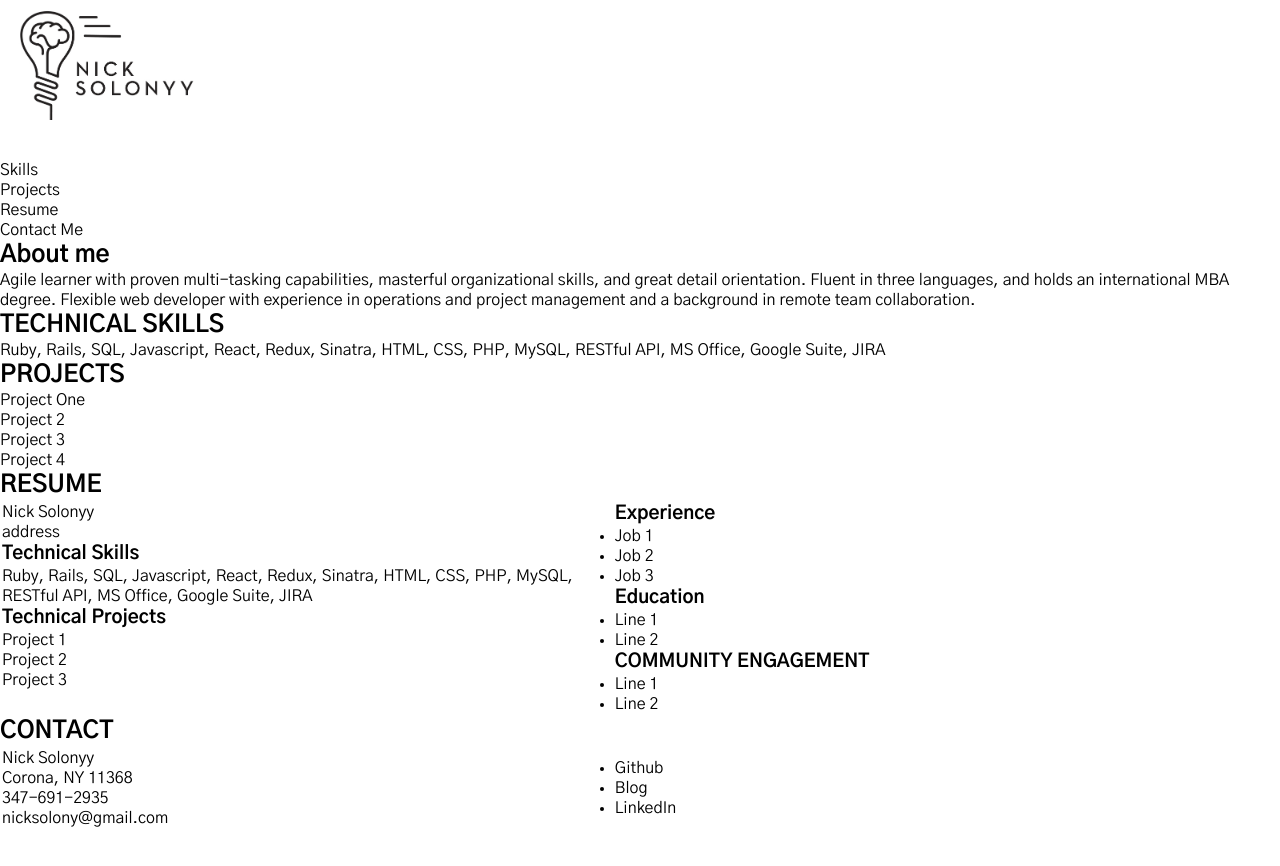
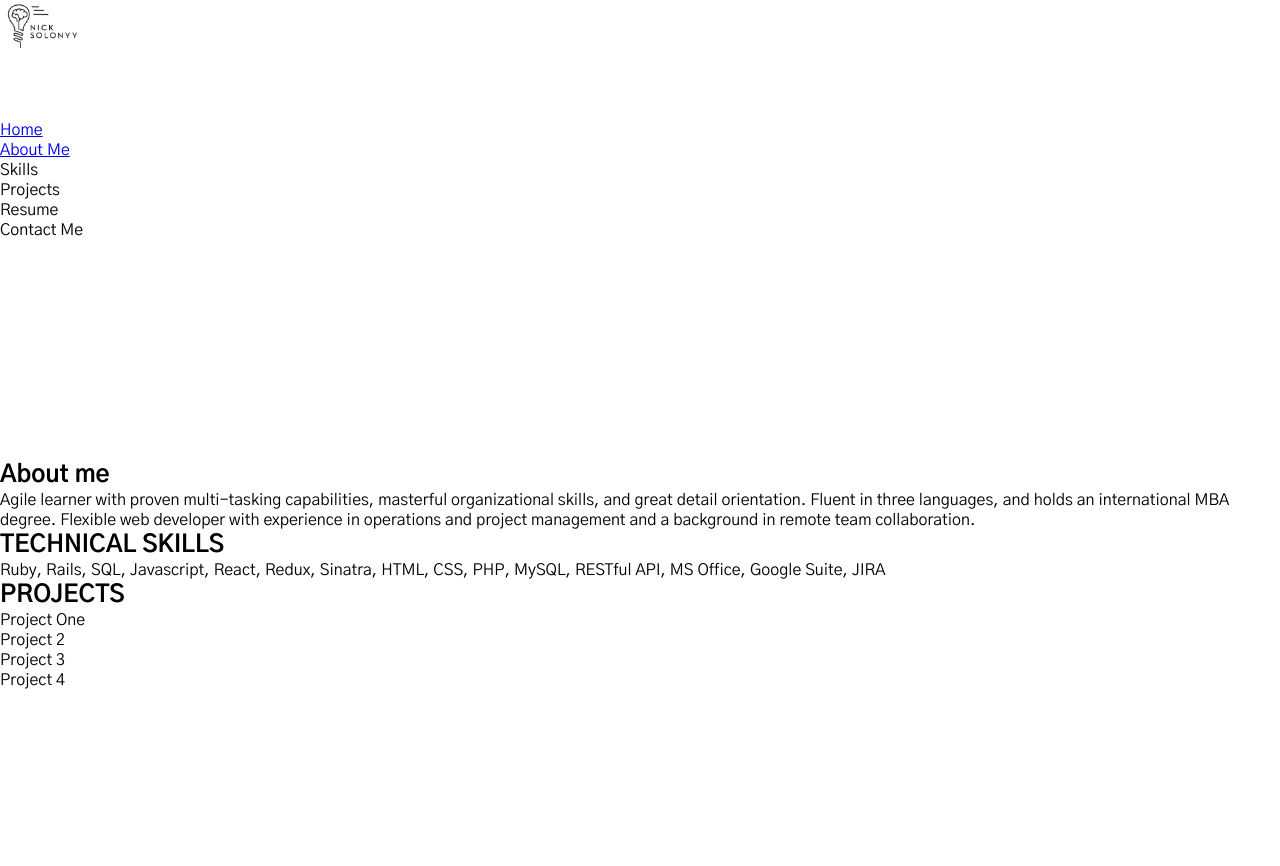
Before and after one commit to nicksolony/portfolio-frontend, a React (Create React App) app: page / in a window 1280 px wide. Shown: the top 866 px of the page. Before the commit the page ends 830 px from the top, so only its background shows below. Built offline with nearby package versions, Linux system fonts and the light colour scheme.

Commit message:
added scrolling to page section

```diff
--- a/package.json
+++ b/package.json
@@ -8,6 +8,8 @@
     "@testing-library/user-event": "^12.1.10",
     "react": "^17.0.2",
     "react-dom": "^17.0.2",
+    "react-router-dom": "^5.2.0",
+    "react-router-hash-link": "^2.4.3",
     "react-scripts": "4.0.3",
     "web-vitals": "^1.0.1"
   },
--- a/src/App.css
+++ b/src/App.css
@@ -36,10 +36,14 @@ body {
   min-height: 100vh;
 }
 
-/* #Header {
+/* .content {
+  margin-top: 20%;
+} */
 
+ #Header {
+  position: fixed;
 
-} */
+ }
 
 #Logo {
   background-image: url('./imgs/Logo.png');
--- a/src/App.js
+++ b/src/App.js
@@ -1,4 +1,5 @@
-import React from 'react';
+import React,{Component} from 'react';
+import { BrowserRouter as Router} from 'react-router-dom';
 import Header from './components/Header';
 import About from './contents/About';
 import Skills from './contents/Skills';
@@ -12,17 +13,28 @@ import './App.css';
 
 
 
-function App() {
+class App extends Component {
+  render() {
     return (
       <div className="App">
+        <Router>
+
             <Header />
+            <div className="content">
+            <br/>
+                <br/><br/><br/><br/><br/><br/><br/><br/><br/><br/><br/><br/><br/><br/><br/><br/><br/><br/><br/><br/><br/><br/>
             <About />
             <Skills />
             <Projects />
+            <br/>
+                <br/><br/><br/><br/><br/><br/><br/><br/><br/><br/><br/><br/><br/><br/><br/><br/><br/><br/><br/><br/><br/><br/>
             <Resume />
             <Contact/>
             </div>
+        </Router>
+      </div>
     );
+}
 }
 
 export default App;
--- a/src/components/NavItem.js
+++ b/src/components/NavItem.js
@@ -1,10 +1,23 @@
 import React, {Component} from 'react';
-import {Link} from 'react-router-dom';
+import { HashLink } from 'react-router-hash-link';
+
+const scrollWithOffset = (el) => {
+    const yCoordinate = el.getBoundingClientRect().top + window.pageYOffset;
+    const yOffset = -80;
+    window.scrollTo({ top: yCoordinate + yOffset, behavior: 'smooth' });
+}
 
 class NavItem extends Component {
     render(){
         return (
             <div>
+                {/* <Link to={this.props.tolink}>
+                {this.props.item}
+                </Link> */}
+
+                <HashLink smooth to={this.props.tolink} scroll={el => scrollWithOffset(el)}>
+                {this.props.item}
+                </HashLink>
             </div>
         )
     }
--- a/src/components/Navbar.js
+++ b/src/components/Navbar.js
@@ -6,8 +6,8 @@ class NavBar extends Component {
         return (
             <div id='Navbar'>
             <ul>
-                <li><NavItem item="Home" tolink="/"/></li>
-                <li><NavItem item="About Me" tolink="/about"/></li>
+                <li><NavItem item="Home" tolink="/#"/></li>
+                <li><NavItem item="About Me" tolink="/#About"/></li>
                 <li>Skills</li>
                 <li>Projects</li>
                 <li>Resume</li>
--- a/src/contents/About.js
+++ b/src/contents/About.js
@@ -3,7 +3,7 @@ import React, {Component} from 'react'
 class Skills extends Component {
     render() {
         return (
-        <div>
+        <div id="About">
             <h2>About me</h2>
             Agile learner with proven multi-tasking capabilities, masterful organizational skills, and great detail orientation. Fluent in three
 languages, and holds an international MBA degree. Flexible web developer with experience in operations and project
```
Also changed, not shown: 2 other files (tests, documents, lock files or other folders). Lines whose indentation alone changed are shown as unchanged.
